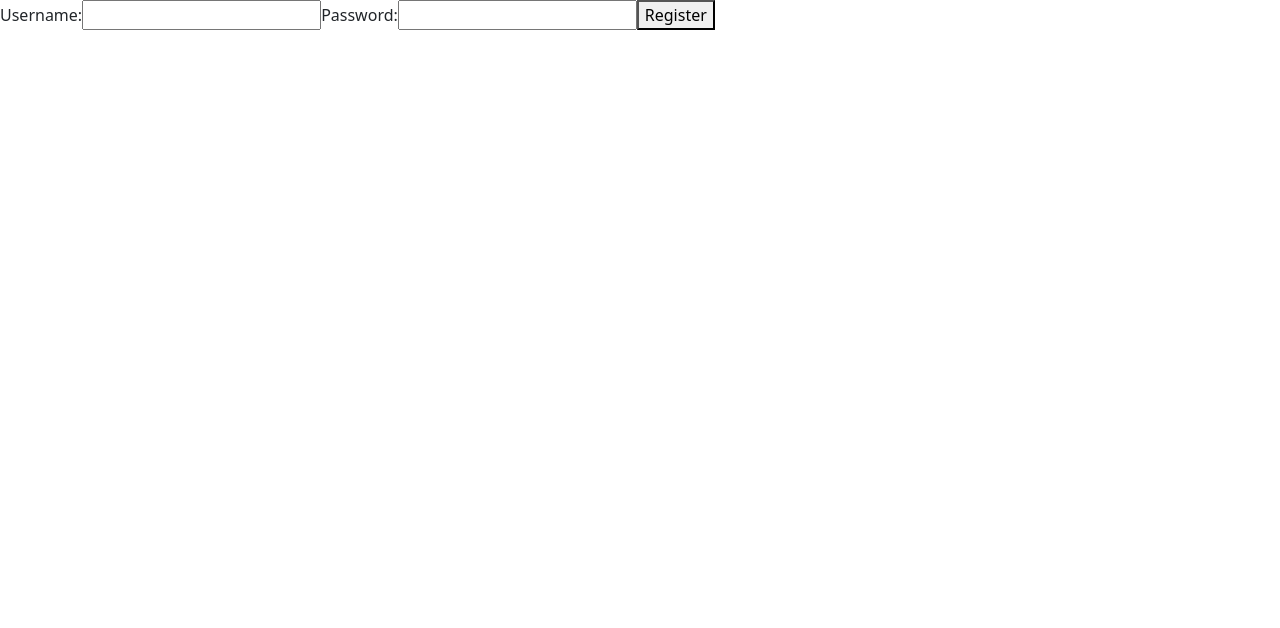
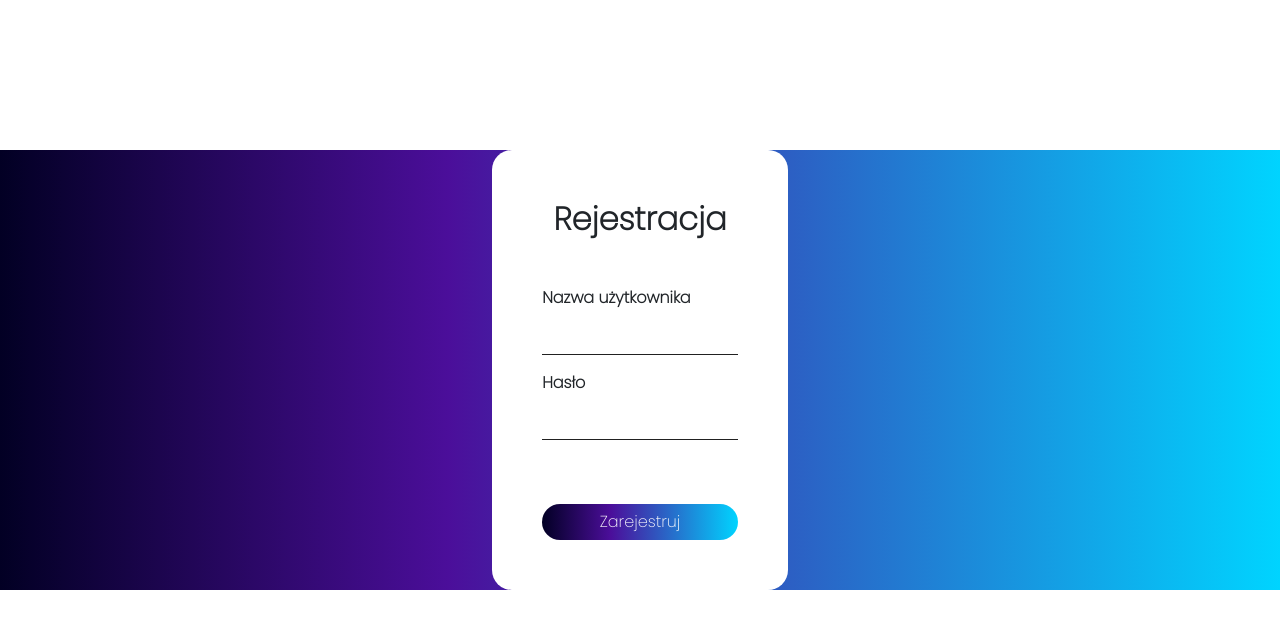
Before and after one commit to Szarkan63/myproject-frontend, an Angular app in the folder angular-app/: page /register in a window 1280 px wide. Shown: the top 628 px of the page. Built offline with nearby package versions, Linux system fonts and the light colour scheme; no server answers.

Commit message:
Rejestracje i logowanie gotowe,zaczynamy robić panel uzytkownika

```diff
--- a/angular-app/src/app/app.routes.ts
+++ b/angular-app/src/app/app.routes.ts
@@ -1,5 +1,3 @@
-// src/app/app.routes.ts
-
 import { Routes } from '@angular/router';
 import { LoginComponent } from './login/login.component';
 import { RegisterComponent } from './register/register.component';
@@ -8,7 +6,7 @@ import { AuthGuard } from './auth.guard';
 
 export const routes: Routes = [
   { path: '', redirectTo: '/login', pathMatch: 'full' },
-  { path: 'login', component: LoginComponent },
+  { path: 'login', component: LoginComponent},
   { path: 'home', component: HomeComponent, canActivate: [AuthGuard] },
   { path: 'register', component: RegisterComponent }
 ];
--- a/angular-app/src/app/auth.service.ts
+++ b/angular-app/src/app/auth.service.ts
@@ -39,4 +39,8 @@ export class AuthService {
     }
     this.setLoggedIn(false);
   }
+  getUserName(): string | null {
+  return localStorage.getItem('userName');
 }
+
+}
--- a/angular-app/src/app/home/home.component.css
+++ b/angular-app/src/app/home/home.component.css
@@ -0,0 +1,11 @@
+/* home.component.css */
+:host {
+  display: block; /* Upewnij się, że host jest blokowym elementem */
+  background-color: white; /* Ustaw tło na białe */
+  min-height: 100vh; /* Ustaw minimalną wysokość, aby pokryć całą stronę */
+}
+
+/* Opcjonalne: Stylizacja wewnętrznych elementów */
+.home-content {
+  padding: 20px; /* Dodaj trochę paddingu */
+}
--- a/angular-app/src/app/home/home.component.html
+++ b/angular-app/src/app/home/home.component.html
@@ -1 +1,52 @@
-<h1>Hello!</h1>
+<!doctype html>
+<html lang="en">
+  <head>
+    <meta charset="utf-8">
+    <meta name="viewport" content="width=device-width, initial-scale=1">
+    <link href="https://cdn.jsdelivr.net/npm/bootstrap@5.0.2/dist/css/bootstrap.min.css" rel="stylesheet" integrity="sha384-EVSTQN3/azprG1Anm3QDgpJLIm9Nao0Yz1ztcQTwFspd3yD65VohhpuuCOmLASjC" crossorigin="anonymous">
+    <title>MotoSell - Home</title>
+  </head>
+  <body>
+    <header class="bg-dark text-white p-3 position-relative">
+      <div class="container">
+        <h1 class="display-4 text-center">MotoSell</h1>
+        <nav class="navbar navbar-expand-lg navbar-dark">
+          <div class="container">
+            <a class="navbar-brand" href="#">Witaj, {{ userName || 'Guest' }}!</a>
+            <button class="navbar-toggler" type="button" data-bs-toggle="collapse" data-bs-target="#navbarNav" aria-controls="navbarNav" aria-expanded="false" aria-label="Toggle navigation">
+              <span class="navbar-toggler-icon"></span>
+            </button>
+            <div class="collapse navbar-collapse" id="navbarNav">
+              <ul class="navbar-nav ml-auto">
+                <li class="nav-item">
+                  <a class="nav-link active" aria-current="page" href="#home">Strona Główna</a>
+                </li>
+                <li class="nav-item">
+                  <a class="nav-link" href="#myAds">Moje Ogłoszenia</a>
+                </li>
+              </ul>
+            </div>
+          </div>
+        </nav>
+        <button class="btn btn-danger position-absolute top-0 end-0 m-3" (click)="logout()">Wyloguj</button>
+      </div>
+    </header>
+
+    <main class="container mt-5">
+      <section id="home">
+        <h2>Witaj na MotoSell!</h2>
+        <p>Dodaj i przeglądaj ogłoszenia samochodowe w prosty sposób. Skorzystaj z poniższych zakładek, aby zarządzać swoimi ogłoszeniami lub przejść do strony głównej.</p>
+      </section>
+
+      <section id="myAds" class="mt-5">
+        <h2>Moje Ogłoszenia</h2>
+        <p>W tym miejscu możesz zarządzać swoimi ogłoszeniami. Możesz edytować, usuwać lub dodawać nowe ogłoszenia.</p>
+      </section>
+    </main>
+
+    <footer class="bg-dark text-white text-center p-3 mt-5">
+      <p>&copy; 2024 MotoSell. All rights reserved.</p>
+    </footer>
+    <script src="https://cdn.jsdelivr.net/npm/bootstrap@5.0.2/dist/js/bootstrap.bundle.min.js" integrity="sha384-MrcW6ZMFYlzcLA8Nl+NtUVF0sA7MsXsP1UyJoMp4YLEuNSfAP+JcXn/tWtIaxVXM" crossorigin="anonymous"></script>
+  </body>
+</html>
--- a/angular-app/src/app/login/login.component.css
+++ b/angular-app/src/app/login/login.component.css
@@ -3,17 +3,27 @@
     padding: 0;
     margin: 0;
     box-sizing: border-box;
-
 }
 
 body{
     background: linear-gradient(90deg, rgba(2,0,36,1) 0%, rgba(75,14,154,1) 35%, rgba(0,212,255,1) 100%);
     font-family: 'Poppins', sans-serif;
+}
 
+.gradient-text {
+    font-size: 3rem;
+    font-weight: 900;
+    background: linear-gradient(90deg, #02AABD, #00CDAC);
+    -webkit-background-clip: text;
+    -webkit-text-fill-color: transparent;
+    display: inline-block;
+    text-shadow: 2px 2px 4px rgba(0, 0, 0, 0.5);
+    margin-top: 50px;
 }
+
 form{
     border-radius: 20px;
-    margin-top: 150px !important;
+    margin-top: 50px !important;
     width: 24% !important;
     background-color: white !important;
     padding: 50px;
@@ -24,7 +34,6 @@ form{
     border: none;
     border-radius: 50px;
     background: linear-gradient(90deg, rgba(2,0,36,1) 0%, rgba(75,14,154,1) 35%, rgba(0,212,255,1) 100%);
-
 }
 
 .form-control{
@@ -35,13 +44,16 @@ form{
     border-bottom: 1px solid;
     border-radius: 4px 4px 0 0;
 }
+
 h4{
     font-size: 2rem !important;
     font-weight: 700;
 }
+
 .form-label{
     font-weight: 800 !important;
 }
+
 @media only screen and (max-width: 600px) {
     form {
         width: 100% !important;
--- a/angular-app/src/app/login/login.component.html
+++ b/angular-app/src/app/login/login.component.html
@@ -1,33 +1,62 @@
 <!doctype html>
 <html lang="en">
   <head>
-    <!-- Required meta tags -->
     <meta charset="utf-8">
     <meta name="viewport" content="width=device-width, initial-scale=1">
 
-    <!-- Bootstrap CSS -->
     <link href="https://cdn.jsdelivr.net/npm/bootstrap@5.0.2/dist/css/bootstrap.min.css" rel="stylesheet" integrity="sha384-EVSTQN3/azprG1Anm3QDgpJLIm9Nao0Yz1ztcQTwFspd3yD65VohhpuuCOmLASjC" crossorigin="anonymous">
-    <link href="/home/hubert/myproject/frontend/angular-app/src/styles.css" rel="stylesheet">
     <title>Login Form</title>
   </head>
   <body>
-    <div class="container-fluid">
+    <div class="container-fluid text-center">
+      <!-- Gradientowy napis MOTOSELL -->
+      <h1 class="gradient-text">Witamy w serwisie MotoSell</h1>
+
       <form (ngSubmit)="login()" #loginForm="ngForm" class="mx-auto">
-        <h4 class="text-center">Login</h4>
+        <h4 class="text-center">Logowanie</h4>
+
+        <!-- Display error message for incorrect credentials -->
+        <div *ngIf="loginError" class="alert alert-danger text-center mt-3">
+          Incorrect Username or Password.
+        </div>
+
         <div class="mb-3 mt-5">
-          <label for="username" class="form-label">User Name</label>
-          <input type="text" class="form-control" id="username" [(ngModel)]="username" name="username" required>
+          <label for="username" class="form-label">Nazwa użytkownika</label>
+          <input
+            type="text"
+            class="form-control"
+            id="username"
+            [(ngModel)]="username"
+            name="username"
+            #usernameInput="ngModel"
+            required
+          >
+          <!-- Error message for username -->
+          <div *ngIf="usernameInput.invalid && (usernameInput.dirty || usernameInput.touched)" class="text-danger small">
+            Pole jest wymagane.
+          </div>
         </div>
         <div class="mb-3">
-          <label for="password" class="form-label">Password</label>
-          <input type="password" class="form-control" id="password" [(ngModel)]="password" name="password" required>
-          <div id="emailHelp" class="form-text mt-3">Forget password?</div>
+          <label for="password" class="form-label">Hasło</label>
+          <input
+            type="password"
+            class="form-control"
+            id="password"
+            [(ngModel)]="password"
+            name="password"
+            #passwordInput="ngModel"
+            required
+          >
+          <!-- Error message for password -->
+          <div *ngIf="passwordInput.invalid && (passwordInput.dirty || passwordInput.touched)" class="text-danger small">
+            Pole jest wymagane.
+          </div>
+          <a id="emailHelp" class="form-text mt-3" href="/register">Nie posiadasz jeszcze konta?</a>
         </div>
-        <button type="submit" class="btn btn-primary mt-5">Login</button>
+        <button type="submit" class="btn btn-primary mt-5" [disabled]="loginForm.invalid">Zaloguj</button>
       </form>
     </div>
 
-    <!-- Option 1: Bootstrap Bundle with Popper -->
     <script src="https://cdn.jsdelivr.net/npm/bootstrap@5.0.2/dist/js/bootstrap.bundle.min.js" integrity="sha384-MrcW6ZMFYlzcLA8Nl+NtUVF0sA7MsXsP1UyJoMp4YLEuNSfAP+JcXn/tWtIaxVXM" crossorigin="anonymous"></script>
   </body>
 </html>
--- a/angular-app/src/app/register/register.component.css
+++ b/angular-app/src/app/register/register.component.css
@@ -0,0 +1,49 @@
+@import url('https://fonts.googleapis.com/css2?family=Poppins:wght@200&display=swap');
+*{
+    padding: 0;
+    margin: 0;
+    box-sizing: border-box;
+
+}
+
+body{
+    background: linear-gradient(90deg, rgba(2,0,36,1) 0%, rgba(75,14,154,1) 35%, rgba(0,212,255,1) 100%);
+    font-family: 'Poppins', sans-serif;
+
+}
+form{
+    border-radius: 20px;
+    margin-top: 150px !important;
+    width: 24% !important;
+    background-color: white !important;
+    padding: 50px;
+}
+
+.btn-primary{
+    width: 100%;
+    border: none;
+    border-radius: 50px;
+    background: linear-gradient(90deg, rgba(2,0,36,1) 0%, rgba(75,14,154,1) 35%, rgba(0,212,255,1) 100%);
+
+}
+
+.form-control{
+    color: rgba(0,0,0,.87);
+    border-bottom-color: rgba(0,0,0,.42);
+    box-shadow: none !important;
+    border: none;
+    border-bottom: 1px solid;
+    border-radius: 4px 4px 0 0;
+    }
+ h4{
+    font-size: 2rem !important;
+    font-weight: 700;
+ }
+ .form-label{
+    font-weight: 800 !important;
+ }
+@media only screen and (max-width: 600px) {
+    form {
+        width: 100% !important;
+    }
+  }
--- a/angular-app/src/app/register/register.component.html
+++ b/angular-app/src/app/register/register.component.html
@@ -1,9 +1,28 @@
-<form (ngSubmit)="register()">
-  <label for="username">Username:</label>
-  <input id="username" [(ngModel)]="username" name="username" required>
+<!doctype html>
+<html lang="en">
+  <head>
+    <meta charset="utf-8">
+    <meta name="viewport" content="width=device-width, initial-scale=1">
 
-  <label for="password">Password:</label>
-  <input id="password" [(ngModel)]="password" name="password" type="password" required>
+    <link href="https://cdn.jsdelivr.net/npm/bootstrap@5.0.2/dist/css/bootstrap.min.css" rel="stylesheet" integrity="sha384-EVSTQN3/azprG1Anm3QDgpJLIm9Nao0Yz1ztcQTwFspd3yD65VohhpuuCOmLASjC" crossorigin="anonymous">
+    <title>Register Form</title>
+  </head>
+  <body>
+    <div class="container-fluid">
+      <form (ngSubmit)="register()" #registerForm="ngForm" class="mx-auto">
+        <h4 class="text-center">Rejestracja</h4>
+        <div class="mb-3 mt-5">
+          <label for="username" class="form-label">Nazwa użytkownika</label>
+          <input type="text" class="form-control" id="username" [(ngModel)]="username" name="username" required>
+        </div>
+        <div class="mb-3">
+          <label for="password" class="form-label">Hasło</label>
+          <input type="password" class="form-control" id="password" [(ngModel)]="password" name="password" required>
+        </div>
+        <button type="submit" class="btn btn-primary mt-5">Zarejestruj</button>
+      </form>
+    </div>
 
-  <button type="submit">Register</button>
-</form>
+    <script src="https://cdn.jsdelivr.net/npm/bootstrap@5.0.2/dist/js/bootstrap.bundle.min.js" integrity="sha384-MrcW6ZMFYlzcLA8Nl+NtUVF0sA7MsXsP1UyJoMp4YLEuNSfAP+JcXn/tWtIaxVXM" crossorigin="anonymous"></script>
+  </body>
+</html>
```
Also changed, not shown: angular-app/src/app/home/home.component.ts (+16 -5 lines), angular-app/src/app/login/login.component.ts (+12 -5 lines), angular-app/src/app/app.component.html (line endings or trailing spaces), angular-app/src/app/auth.guard.ts (line endings or trailing spaces). Lines whose indentation alone changed are shown as unchanged.
